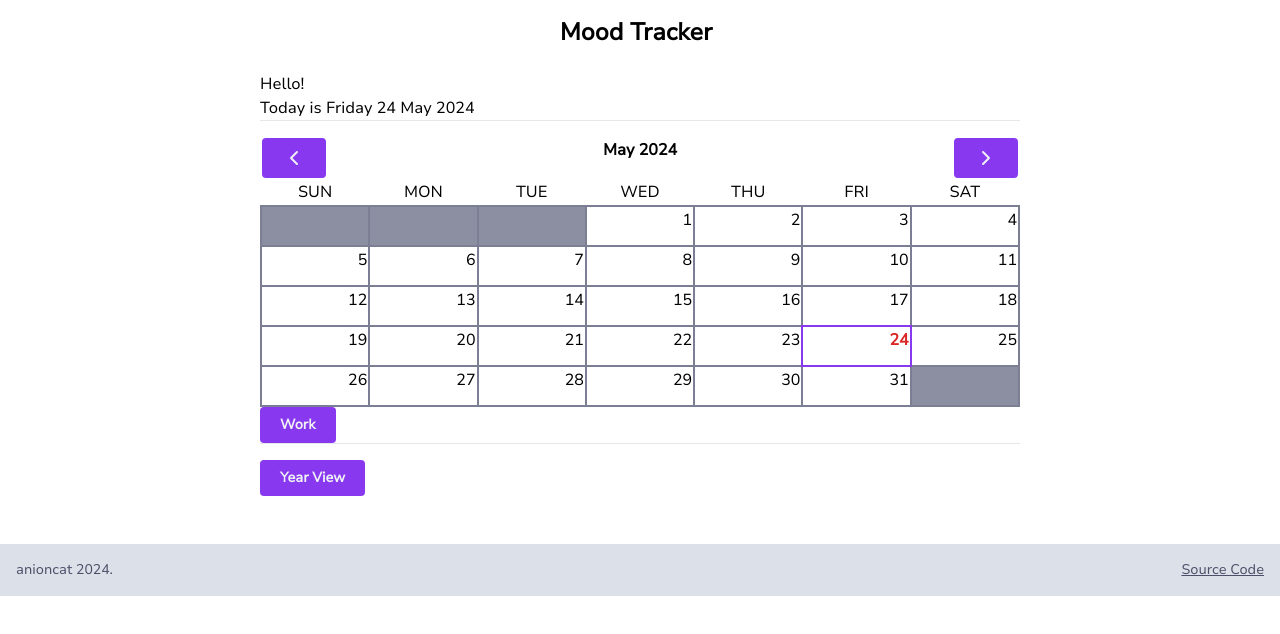
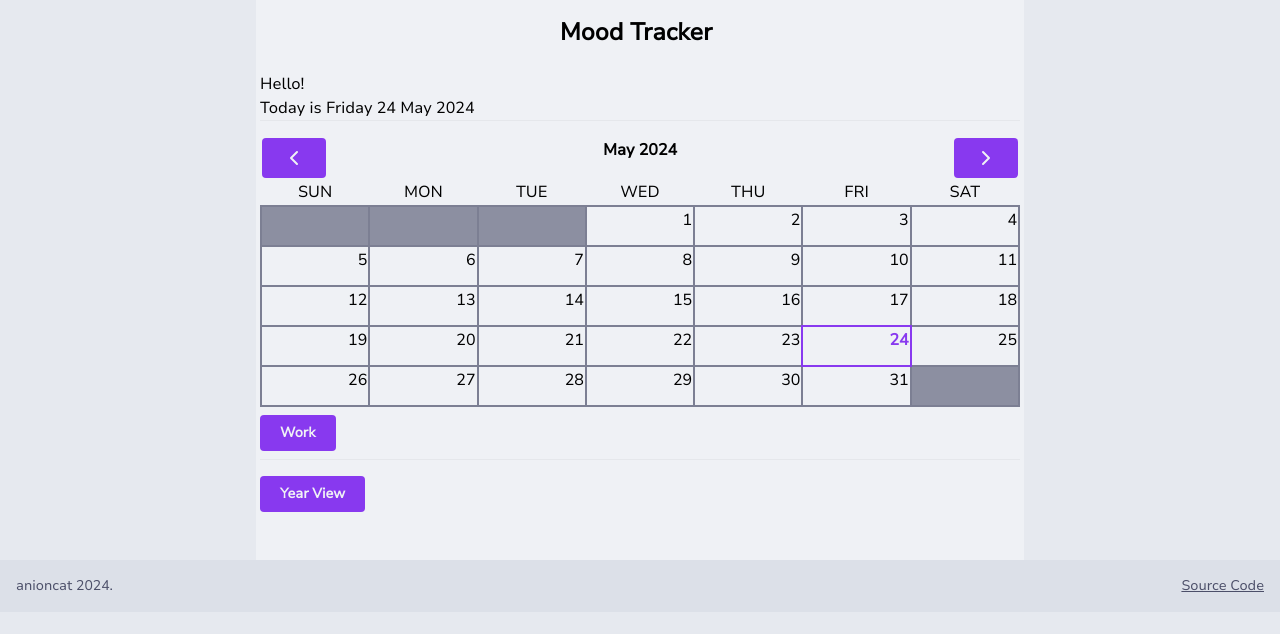
Before and after one commit to anioncat/habit-tracker, a React (Vite) app in the folder frontend/: page / in a window 1280 px wide. Shown: the top 634 px of the page. Built offline with nearby package versions, Linux system fonts and the light colour scheme.

Commit message:
Make theme dynamic

```diff
--- a/frontend/index.html
+++ b/frontend/index.html
@@ -17,7 +17,7 @@
 
     <title>Mood / Habit Tracker</title>
   </head>
-  <body>
+  <body class="bg-mantle">
     <div id="root"></div>
     <script type="module" src="/src/index.tsx"></script>
 
--- a/frontend/public/appStyle.css
+++ b/frontend/public/appStyle.css
@@ -652,12 +652,20 @@ html {
   display: table;
 }
 
+.aspect-square {
+  aspect-ratio: 1 / 1;
+}
+
 .h-10 {
   height: 2.5rem;
 }
 
 .h-2 {
   height: 0.5rem;
+}
+
+.h-3 {
+  height: 0.75rem;
 }
 
 .h-full {
@@ -668,8 +676,8 @@ html {
   min-height: 3rem;
 }
 
-.w-2 {
-  width: 0.5rem;
+.w-3 {
+  width: 0.75rem;
 }
 
 .w-full {
@@ -796,169 +804,60 @@ html {
   border-style: double;
 }
 
-.border-slate-950 {
-  --tw-border-opacity: 1;
-  border-color: rgb(2 6 23 / var(--tw-border-opacity));
+.border-overlay-2 {
+  border-color: var(--overlay-2);
 }
 
-.border-violet-800 {
-  --tw-border-opacity: 1;
-  border-color: rgb(91 33 182 / var(--tw-border-opacity));
+.border-primary {
+  border-color: var(--primary);
 }
 
-.border-latte-blue {
-  --tw-border-opacity: 1;
-  border-color: rgb(30 102 245 / var(--tw-border-opacity));
+.bg-base {
+  background-color: var(--base);
 }
 
-.border-latte-mauve {
-  --tw-border-opacity: 1;
-  border-color: rgb(136 57 239 / var(--tw-border-opacity));
+.bg-crust {
+  background-color: var(--crust);
 }
 
-.border-latte-overlay-1 {
-  --tw-border-opacity: 1;
-  border-color: rgb(140 143 161 / var(--tw-border-opacity));
+.bg-mantle {
+  background-color: var(--mantle);
 }
 
-.border-latte-overlay-2 {
-  --tw-border-opacity: 1;
-  border-color: rgb(124 127 147 / var(--tw-border-opacity));
+.bg-overlay-1 {
+  background-color: var(--overlay-1);
 }
 
-.bg-green-500 {
-  --tw-bg-opacity: 1;
-  background-color: rgb(34 197 94 / var(--tw-bg-opacity));
+.bg-primary {
+  background-color: var(--primary);
 }
 
-.bg-lime-500 {
-  --tw-bg-opacity: 1;
-  background-color: rgb(132 204 22 / var(--tw-bg-opacity));
+.bg-score0 {
+  background-color: var(--score0);
 }
 
-.bg-orange-500 {
-  --tw-bg-opacity: 1;
-  background-color: rgb(249 115 22 / var(--tw-bg-opacity));
+.bg-score1 {
+  background-color: var(--score1);
 }
 
-.bg-red-100 {
-  --tw-bg-opacity: 1;
-  background-color: rgb(254 226 226 / var(--tw-bg-opacity));
+.bg-score2 {
+  background-color: var(--score2);
 }
 
-.bg-red-500 {
-  --tw-bg-opacity: 1;
-  background-color: rgb(239 68 68 / var(--tw-bg-opacity));
+.bg-score3 {
+  background-color: var(--score3);
 }
 
-.bg-slate-100 {
-  --tw-bg-opacity: 1;
-  background-color: rgb(241 245 249 / var(--tw-bg-opacity));
+.bg-score4 {
+  background-color: var(--score4);
 }
 
-.bg-slate-950 {
-  --tw-bg-opacity: 1;
-  background-color: rgb(2 6 23 / var(--tw-bg-opacity));
+.bg-secondary {
+  background-color: var(--secondary);
 }
 
-.bg-violet-800 {
-  --tw-bg-opacity: 1;
-  background-color: rgb(91 33 182 / var(--tw-bg-opacity));
-}
-
-.bg-white {
-  --tw-bg-opacity: 1;
-  background-color: rgb(255 255 255 / var(--tw-bg-opacity));
-}
-
-.bg-yellow-500 {
-  --tw-bg-opacity: 1;
-  background-color: rgb(234 179 8 / var(--tw-bg-opacity));
-}
-
-.bg-zinc-800 {
-  --tw-bg-opacity: 1;
-  background-color: rgb(39 39 42 / var(--tw-bg-opacity));
-}
-
-.bg-latte-green {
-  --tw-bg-opacity: 1;
-  background-color: rgb(64 160 43 / var(--tw-bg-opacity));
-}
-
-.bg-latte-maroon {
-  --tw-bg-opacity: 1;
-  background-color: rgb(230 69 83 / var(--tw-bg-opacity));
-}
-
-.bg-latte-peach {
-  --tw-bg-opacity: 1;
-  background-color: rgb(254 100 11 / var(--tw-bg-opacity));
-}
-
-.bg-latte-red {
-  --tw-bg-opacity: 1;
-  background-color: rgb(210 15 57 / var(--tw-bg-opacity));
-}
-
-.bg-latte-yellow {
-  --tw-bg-opacity: 1;
-  background-color: rgb(223 142 29 / var(--tw-bg-opacity));
-}
-
-.bg-latte-base {
-  --tw-bg-opacity: 1;
-  background-color: rgb(239 241 245 / var(--tw-bg-opacity));
-}
-
-.bg-latte-text {
-  --tw-bg-opacity: 1;
-  background-color: rgb(76 79 105 / var(--tw-bg-opacity));
-}
-
-.bg-latte-overlay-2 {
-  --tw-bg-opacity: 1;
-  background-color: rgb(124 127 147 / var(--tw-bg-opacity));
-}
-
-.bg-latte-blue {
-  --tw-bg-opacity: 1;
-  background-color: rgb(30 102 245 / var(--tw-bg-opacity));
-}
-
-.bg-latte-mauve {
-  --tw-bg-opacity: 1;
-  background-color: rgb(136 57 239 / var(--tw-bg-opacity));
-}
-
-.bg-latte-surface-0 {
-  --tw-bg-opacity: 1;
-  background-color: rgb(204 208 218 / var(--tw-bg-opacity));
-}
-
-.bg-latte-rosewater {
-  --tw-bg-opacity: 1;
-  background-color: rgb(220 138 120 / var(--tw-bg-opacity));
-}
-
-.bg-latte-overlay-1 {
-  --tw-bg-opacity: 1;
-  background-color: rgb(140 143 161 / var(--tw-bg-opacity));
-}
-
-.bg-latte-sky {
-  --tw-bg-opacity: 1;
-  background-color: rgb(4 165 229 / var(--tw-bg-opacity));
-}
-
-.bg-latte-mantle {
-  --tw-bg-opacity: 1;
-  background-color: rgb(230 233 239 / var(--tw-bg-opacity));
-}
-
-.bg-latte-crust {
-  --tw-bg-opacity: 1;
-  background-color: rgb(220 224 232 / var(--tw-bg-opacity));
+.bg-text {
+  background-color: var(--text);
 }
 
 .p-1 {
@@ -1012,6 +911,11 @@ html {
   text-align: center;
 }
 
+.text-base {
+  font-size: 1rem;
+  line-height: 1.5rem;
+}
+
 .text-sm {
   font-size: 0.875rem;
   line-height: 1.25rem;
@@ -1030,64 +934,20 @@ html {
   font-weight: 600;
 }
 
-.text-red-600 {
-  --tw-text-opacity: 1;
-  color: rgb(220 38 38 / var(--tw-text-opacity));
+.text-base {
+  color: var(--base);
 }
 
-.text-slate-100 {
-  --tw-text-opacity: 1;
-  color: rgb(241 245 249 / var(--tw-text-opacity));
+.text-crust {
+  color: var(--crust);
 }
 
-.text-slate-950 {
-  --tw-text-opacity: 1;
-  color: rgb(2 6 23 / var(--tw-text-opacity));
+.text-primary {
+  color: var(--primary);
 }
 
-.text-violet-800 {
-  --tw-text-opacity: 1;
-  color: rgb(91 33 182 / var(--tw-text-opacity));
-}
-
-.text-latte-text {
-  --tw-text-opacity: 1;
-  color: rgb(76 79 105 / var(--tw-text-opacity));
-}
-
-.text-latte-overlay-2 {
-  --tw-text-opacity: 1;
-  color: rgb(124 127 147 / var(--tw-text-opacity));
-}
-
-.text-latte-base {
-  --tw-text-opacity: 1;
-  color: rgb(239 241 245 / var(--tw-text-opacity));
-}
-
-.text-latte-blue {
-  --tw-text-opacity: 1;
-  color: rgb(30 102 245 / var(--tw-text-opacity));
-}
-
-.text-latte-mauve {
-  --tw-text-opacity: 1;
-  color: rgb(136 57 239 / var(--tw-text-opacity));
-}
-
-.text-latte-surface-0 {
-  --tw-text-opacity: 1;
-  color: rgb(204 208 218 / var(--tw-text-opacity));
-}
-
-.text-latte-mantle {
-  --tw-text-opacity: 1;
-  color: rgb(230 233 239 / var(--tw-text-opacity));
-}
-
-.text-latte-crust {
-  --tw-text-opacity: 1;
-  color: rgb(220 224 232 / var(--tw-text-opacity));
+.text-text {
+  color: var(--text);
 }
 
 .filter {
@@ -1100,19 +960,18 @@ html {
   transition-duration: 150ms;
 }
 
-.hover\:text-violet-800:hover {
-  --tw-text-opacity: 1;
-  color: rgb(91 33 182 / var(--tw-text-opacity));
+.hover\:bg-surface-0:hover {
+  background-color: var(--surface-0);
 }
 
-.hover\:text-latte-blue:hover {
-  --tw-text-opacity: 1;
-  color: rgb(30 102 245 / var(--tw-text-opacity));
+.hover\:text-base:hover {
+  font-size: 1rem;
+  line-height: 1.5rem;
+  color: var(--base);
 }
 
-.hover\:text-latte-mauve:hover {
-  --tw-text-opacity: 1;
-  color: rgb(136 57 239 / var(--tw-text-opacity));
+.hover\:text-primary:hover {
+  color: var(--primary);
 }
 
 .hover\:brightness-110:hover {
@@ -1125,19 +984,8 @@ html {
   filter: var(--tw-blur) var(--tw-brightness) var(--tw-contrast) var(--tw-grayscale) var(--tw-hue-rotate) var(--tw-invert) var(--tw-saturate) var(--tw-sepia) var(--tw-drop-shadow);
 }
 
-.focus\:border-violet-800:focus {
-  --tw-border-opacity: 1;
-  border-color: rgb(91 33 182 / var(--tw-border-opacity));
-}
-
-.focus\:border-latte-blue:focus {
-  --tw-border-opacity: 1;
-  border-color: rgb(30 102 245 / var(--tw-border-opacity));
-}
-
-.focus\:border-latte-mauve:focus {
-  --tw-border-opacity: 1;
-  border-color: rgb(136 57 239 / var(--tw-border-opacity));
+.focus\:border-primary:focus {
+  border-color: var(--primary);
 }
 
 .focus\:shadow-inner:focus {
@@ -1159,19 +1007,8 @@ html {
   cursor: default;
 }
 
-.disabled\:bg-zinc-800:disabled {
-  --tw-bg-opacity: 1;
-  background-color: rgb(39 39 42 / var(--tw-bg-opacity));
-}
-
-.disabled\:bg-latte-overlay-2:disabled {
-  --tw-bg-opacity: 1;
-  background-color: rgb(124 127 147 / var(--tw-bg-opacity));
-}
-
-.disabled\:bg-latte-overlay-1:disabled {
-  --tw-bg-opacity: 1;
-  background-color: rgb(140 143 161 / var(--tw-bg-opacity));
+.disabled\:bg-overlay-1:disabled {
+  background-color: var(--overlay-1);
 }
 
 .disabled\:opacity-80:disabled {
@@ -1210,19 +1047,8 @@ html {
   text-decoration-line: none;
 }
 
-.\[\&_a\]\:hover\:text-violet-800:hover a {
-  --tw-text-opacity: 1;
-  color: rgb(91 33 182 / var(--tw-text-opacity));
-}
-
-.\[\&_a\]\:hover\:text-latte-blue:hover a {
-  --tw-text-opacity: 1;
-  color: rgb(30 102 245 / var(--tw-text-opacity));
-}
-
-.\[\&_a\]\:hover\:text-latte-mauve:hover a {
-  --tw-text-opacity: 1;
-  color: rgb(136 57 239 / var(--tw-text-opacity));
+.\[\&_a\]\:hover\:text-primary:hover a {
+  color: var(--primary);
 }
 
 .\[\&_h1\]\:mb-2 h1 {
--- a/frontend/src/components/Main.tsx
+++ b/frontend/src/components/Main.tsx
@@ -1,4 +1,5 @@
 import { HTMLAttributes } from 'react'
+import { AppColor } from '../config/style'
 
 interface MainProps extends HTMLAttributes<HTMLElement> {
   wide?: boolean
@@ -8,7 +9,7 @@ const Main = ({ wide, ...props }: MainProps) => {
   const mWidth = wide ? 'max-w-screen-xl' : 'max-w-screen-md'
   return (
     <main
-      className={`${mWidth} w-full py-4 px-1 box-border my-0 mx-auto pb-12 min-w-[360px]`}
+      className={`${mWidth} w-full py-4 px-1 box-border my-0 mx-auto pb-12 min-w-[360px] ${AppColor.mainBg}`}
       {...props}>
       {props.children}
     </main>
--- a/frontend/src/components/MonthView.tsx
+++ b/frontend/src/components/MonthView.tsx
@@ -112,34 +112,31 @@ const MonthView = ({ initialTime: inTime }: MonthViewProps) => {
     blank?: boolean
     score?: number
   }) => {
-    const todayBorder = `border-2 border-double ${AppColor.primaryBorder} text-red-600 font-bold`
-    return (
-      <td
-        className={`
-          h-10
-          ${
-            today
-              ? todayBorder
-              : `border-2 border-solid ${AppColor.borderColor}`
-          }
-          ${blank ? AppColor.disabledBg : 'cursor-pointer'}
-          active:brightness-90
-          hover:brightness-125
-          [&_a]:text-right
-          ${AppColor.getScore(score, 'bg')}
-        `}>
-        {children}
-      </td>
-    )
+    const borderStyle = `border-2 border-solid ${AppColor.borderColor}`
+    const todayBorderStyle = `border-2 border-double ${AppColor.primaryBorder} ${AppColor.primaryText} font-bold`
+
+    const weekDayHoverStyle =
+      score !== undefined
+        ? 'active:brightness-90 hover:brightness-125 ' +
+          AppColor.getScore(score, 'bg')
+        : AppColor.monthHover
+
+    const cellStyle = `
+      h-10
+      ${today ? todayBorderStyle : borderStyle}
+      [&_a]:text-right
+      ${blank ? AppColor.disabledBg : 'cursor-pointer ' + weekDayHoverStyle}
+    `
+    return <td className={cellStyle}>{children}</td>
   }
 
   const WeekDayLink = ({ children }: { children: React.ReactNode }) => (
-    <div className="w-full h-full select-none">{children}</div>
+    <div className={`w-full h-full select-none`}>{children}</div>
   )
 
   return (
     <>
-      <table className="table-fixed w-full">
+      <table className={`table-fixed w-full`}>
         <thead>
           <tr>
             <th colSpan={7}>
@@ -193,9 +190,11 @@ const MonthView = ({ initialTime: inTime }: MonthViewProps) => {
           ))}
         </tbody>
       </table>
+      <div className="h-2"></div>
       <Button onClick={() => setMoodType((moodType + 1) % 2)}>
         {moodType === 0 ? 'Work' : 'General'}
       </Button>
+      <div className="h-2"></div>
     </>
   )
 }
--- a/frontend/src/components/YearView/components/DayBlip/DayBlip.tsx
+++ b/frontend/src/components/YearView/components/DayBlip/DayBlip.tsx
@@ -10,10 +10,10 @@ const Blip = ({ score, blank }: { score?: number; blank?: boolean }) => {
   return (
     <div
       className={`
-    m-0 w-2 h-2
+    m-0 w-3 h-3 aspect-square
     border-2 rounded-sm
     ${blanked}
-    ${AppColor.getScore(score)}
+    ${AppColor.getScore(score, 'bg')}
   `}></div>
   )
 }
--- a/frontend/src/config/style.ts
+++ b/frontend/src/config/style.ts
@@ -4,41 +4,48 @@ type AppColorMods = 'focus' | 'disabled' | 'hover' | null
 
 export const AppColor = {
   // Text
-  blackText: 'text-latte-text',
-  blackBg: 'bg-latte-text',
-  whiteText: 'text-latte-base',
+  blackText: 'text-text',
+  blackBg: 'bg-text',
+  whiteText: 'text-base',
+  whiteTextHover: 'hover:text-base',
 
   // Toolbar
-  toolbarText: 'text-latte-crust',
-  toolbarBg: 'bg-latte-crust',
+  toolbarText: 'text-crust',
+  toolbarBg: 'bg-crust',
+
+  // Table
+  mainBg: 'bg-base',
 
   // Border
-  borderColor: 'border-latte-overlay-2',
-  borderFocus: 'focus:border-latte-mauve',
+  borderColor: 'border-overlay-2',
+  borderFocus: 'focus:border-primary',
 
   // Disabled
-  disabledButtonBg: 'disabled:bg-latte-overlay-1',
-  disabledBg: 'bg-latte-overlay-1',
+  disabledButtonBg: 'disabled:bg-overlay-1',
+  disabledBg: 'bg-overlay-1',
 
   // Background
-  backgroundColor: 'bg-latte-base',
+  backgroundColor: 'bg-base',
 
   // Primary
-  primaryText: 'text-latte-mauve',
-  primaryBg: 'bg-latte-mauve',
-  primaryAnchorChildHover: '[&_a]:hover:text-latte-mauve',
-  primaryHoverText: 'hover:text-latte-mauve',
-  primaryBorder: 'border-latte-mauve',
+  primaryText: 'text-primary',
+  primaryBg: 'bg-primary',
+  primaryAnchorChildHover: '[&_a]:hover:text-primary',
+  primaryHoverText: 'hover:text-primary',
+  primaryBorder: 'border-primary',
 
   // Secondary
-  secondaryBg: 'bg-latte-rosewater',
+  secondaryBg: 'bg-secondary',
+
+  // Special
+  monthHover: 'hover:bg-surface-0',
 
   // Scores
-  score0Bg: 'bg-latte-red',
-  score1Bg: 'bg-latte-yellow',
-  score2Bg: 'bg-latte-peach',
-  score3Bg: 'bg-latte-green',
-  score4Bg: 'bg-latte-sky',
+  score0Bg: 'bg-score0',
+  score1Bg: 'bg-score1',
+  score2Bg: 'bg-score2',
+  score3Bg: 'bg-score3',
+  score4Bg: 'bg-score4',
 
   getScore: (
     score: number | undefined,
@@ -50,7 +57,7 @@ export const AppColor = {
     }
     const key = (
       modifier ? modifier + ':' : '' + 'score' + score + title(target)
-    ) as keyof Omit<typeof AppColor, 'getScore'>
+    ) as keyof Omit<typeof AppColor, 'getScore' | 'monthHover'>
     return AppColor[key]
   },
 }
--- a/frontend/tailwind.config.js
+++ b/frontend/tailwind.config.js
@@ -7,32 +7,25 @@ export default {
     },
     extend: {
       colors: {
-        'latte-rosewater': '#dc8a78',
-        'latte-flamingo': '#dd7878',
-        'latte-pink': '#ea76cb',
-        'latte-mauve': '#8839ef',
-        'latte-red': '#d20f39',
-        'latte-maroon': '#e64553',
-        'latte-peach': '#fe640b',
-        'latte-yellow': '#df8e1d',
-        'latte-green': '#40a02b',
-        'latte-teal': '#179299',
-        'latte-sky': '#04a5e5',
-        'latte-sapphire': '#209fb5',
-        'latte-blue': '#1e66f5',
-        'latte-lavender': '#7287fd',
-        'latte-text': '#4c4f69',
-        'latte-subtext-1': '#5c5f77',
-        'latte-subtext-0': '#6c6f85',
-        'latte-overlay-2': '#7c7f93',
-        'latte-overlay-1': '#8c8fa1',
-        'latte-overlay-0': '#9ca0b0',
-        'latte-surface-2': '#acb0be',
-        'latte-surface-1': '#bcc0cc',
-        'latte-surface-0': '#ccd0da',
-        'latte-base': '#eff1f5',
-        'latte-mantle': '#e6e9ef',
-        'latte-crust': '#dce0e8',
+        primary: 'var(--primary)',
+        secondary: 'var(--secondary)',
+        score0: 'var(--score0)',
+        score1: 'var(--score1)',
+        score2: 'var(--score2)',
+        score3: 'var(--score3)',
+        score4: 'var(--score4)',
+        text: 'var(--text)',
+        'subtext-1': 'var(--subtext-1)',
+        'subtext-0': 'var(--subtext-0)',
+        'overlay-2': 'var(--overlay-2)',
+        'overlay-1': 'var(--overlay-1)',
+        'overlay-0': 'var(--overlay-0)',
+        'surface-2': 'var(--surface-2)',
+        'surface-1': 'var(--surface-1)',
+        'surface-0': 'var(--surface-0)',
+        base: 'var(--base)',
+        mantle: 'var(--mantle)',
+        crust: 'var(--crust)',
       },
     },
   },
```
Also changed, not shown: frontend/src/App.tsx (+23 -16 lines), frontend/src/config/styles/catppuccin-latte.ts (added, +25 -0 lines), frontend/src/config/styles/index.ts (added, +8 -0 lines), frontend/src/config/styles/utils.ts (added, +67 -0 lines), frontend/src/config/styles/styleType.ts (added).
